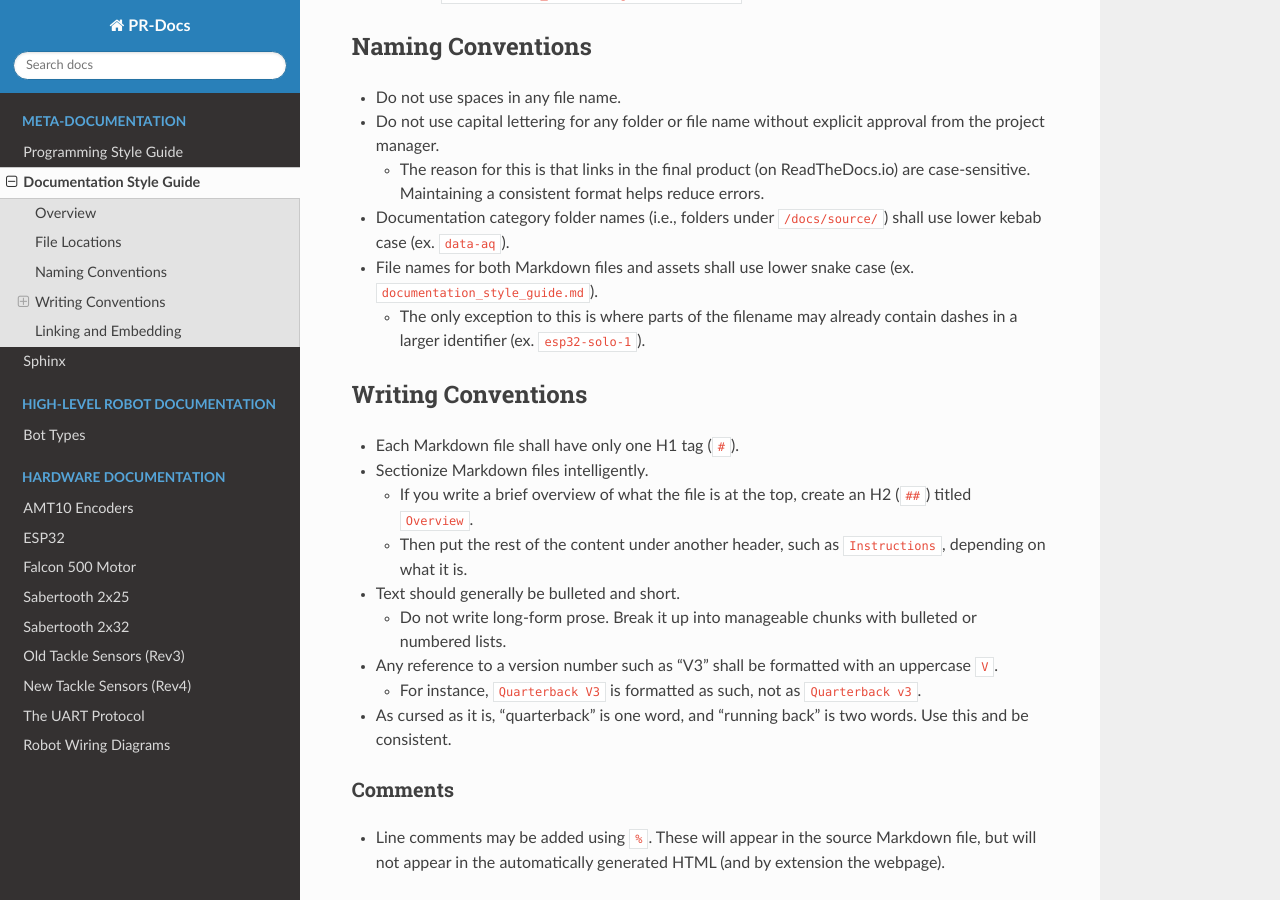
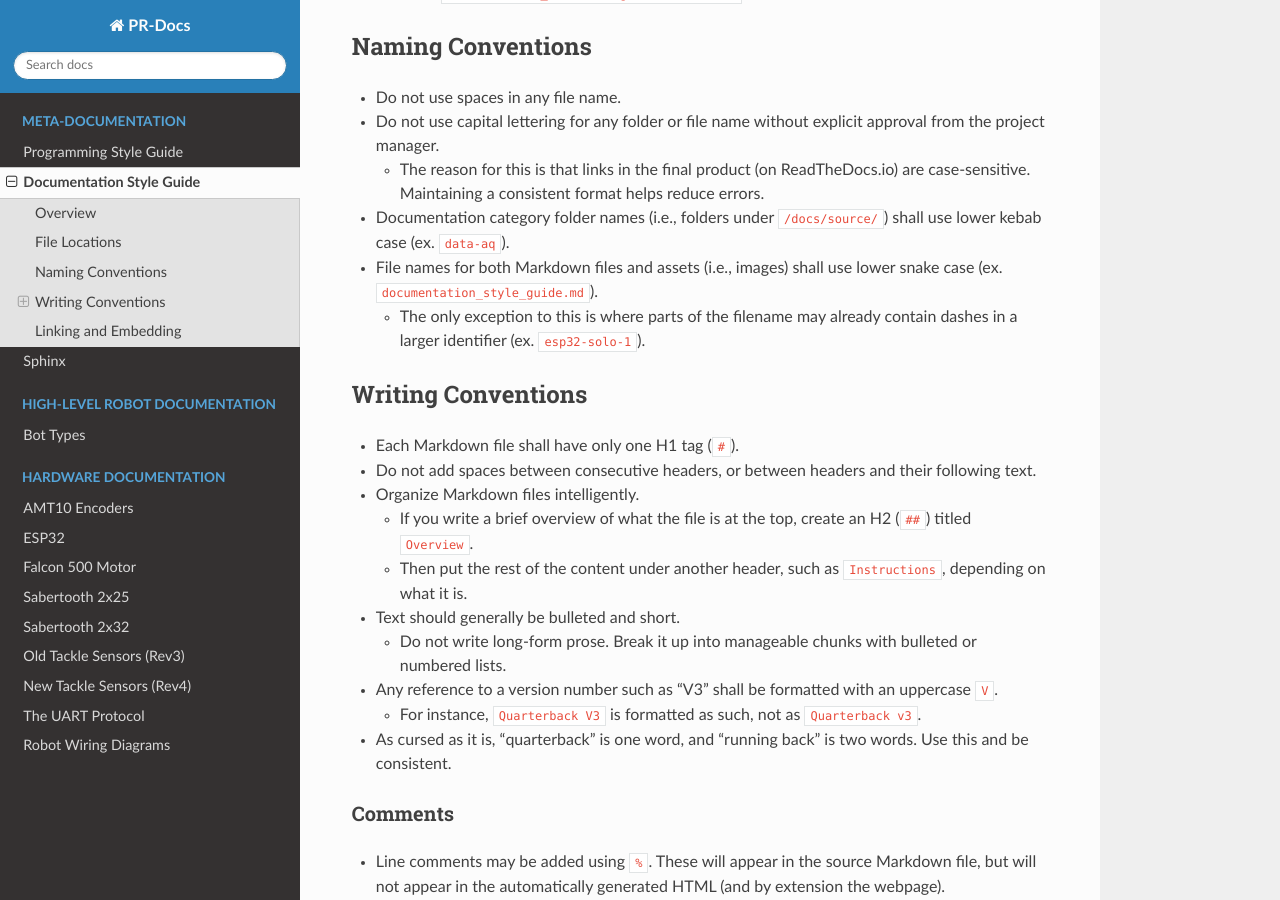
Before and after one commit to PolarRobotics/PR-Docs, a Sphinx documentation site: the page built from docs/source/metadocs/documentation_style_guide.md, in a window 1280 px wide and 900 px high, scrolled down 706 px. Built offline with Sphinx 7.4.7 and the Read the Docs theme 2.0.0, drawn with Linux system fonts in a browser that asks for light colours; pages that are not in the unit, such as notebooks, are missing from menus.

```diff
--- a/docs/source/metadocs/documentation_style_guide.md
+++ b/docs/source/metadocs/documentation_style_guide.md
@@ -18,12 +18,13 @@
 - Do not use capital lettering for any folder or file name without explicit approval from the project manager.
 	- The reason for this is that links in the final product (on ReadTheDocs.io) are case-sensitive. Maintaining a consistent format helps reduce errors.
 - Documentation category folder names (i.e., folders under `/docs/source/`) shall use lower kebab case (ex. `data-aq`).
-- File names for both Markdown files and assets shall use lower snake case (ex. `documentation_style_guide.md`).
+- File names for both Markdown files and assets (i.e., images) shall use lower snake case (ex. `documentation_style_guide.md`).
 	- The only exception to this is where parts of the filename may already contain dashes in a larger identifier (ex. `esp32-solo-1`).
 
 ## Writing Conventions
 - Each Markdown file shall have only one H1 tag (`#`).
-- Sectionize Markdown files intelligently.
+- Do not add spaces between consecutive headers, or between headers and their following text.
+- Organize Markdown files intelligently.
 	- If you write a brief overview of what the file is at the top, create an H2 (`##`) titled `Overview`.
 	- Then put the rest of the content under another header, such as `Instructions`, depending on what it is.
 - Text should generally be bulleted and short.
```
Also changed, not shown: docs/source/hardware/wiring.md (+1 -1 lines), docs/source/metadocs/programming_style_guide.md (+1 -2 lines), docs/source/training/upbase.md (added, +48 -0 lines), docs/source/_static/images/training/upbase/upbase_structure_1_navbar.png (added), docs/source/_static/images/training/upbase/upbase_structure_2_list_view.png (added), docs/source/_static/images/training/upbase/upbase_structure_3_board_view.png (added), docs/source/_static/images/training/upbase/upbase_structure_4_change_view.png (added), docs/source/training/git.md (added).
